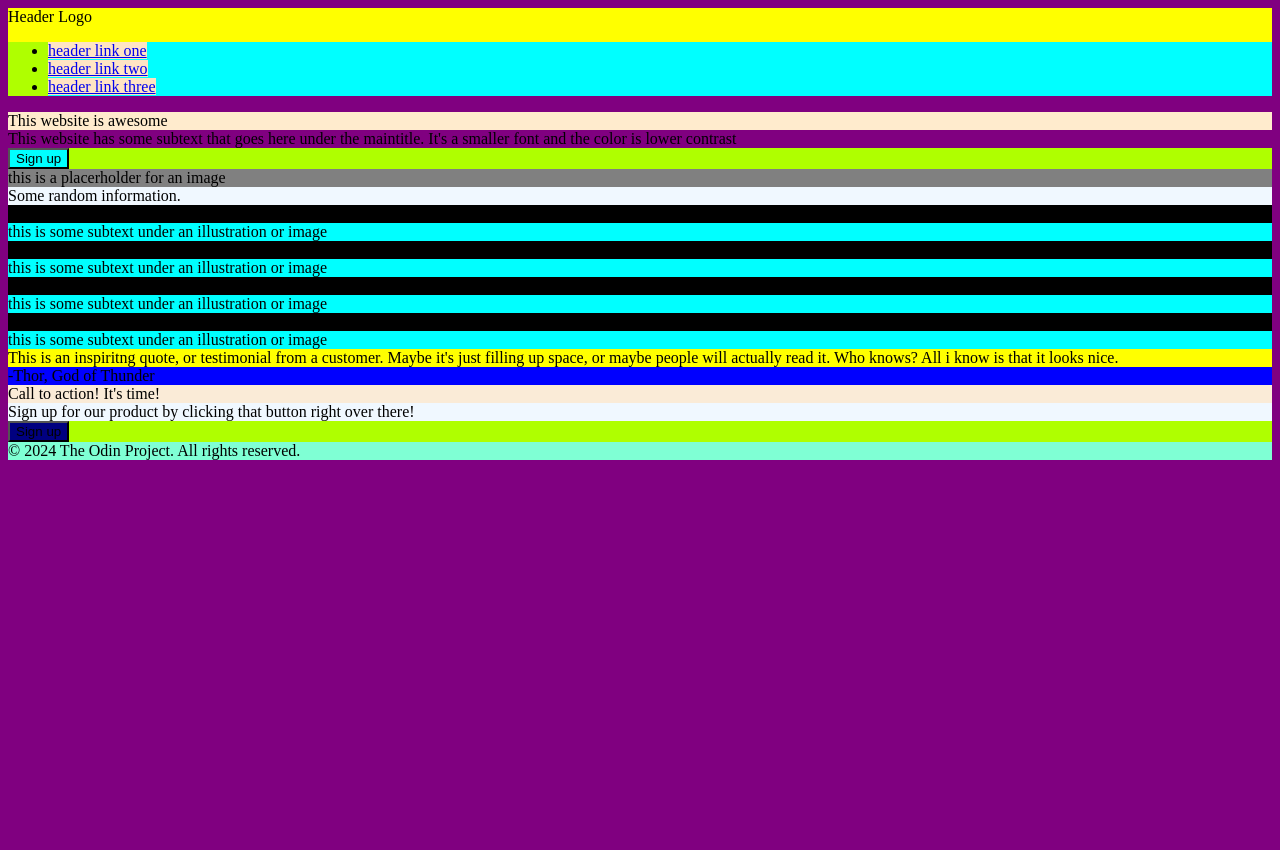
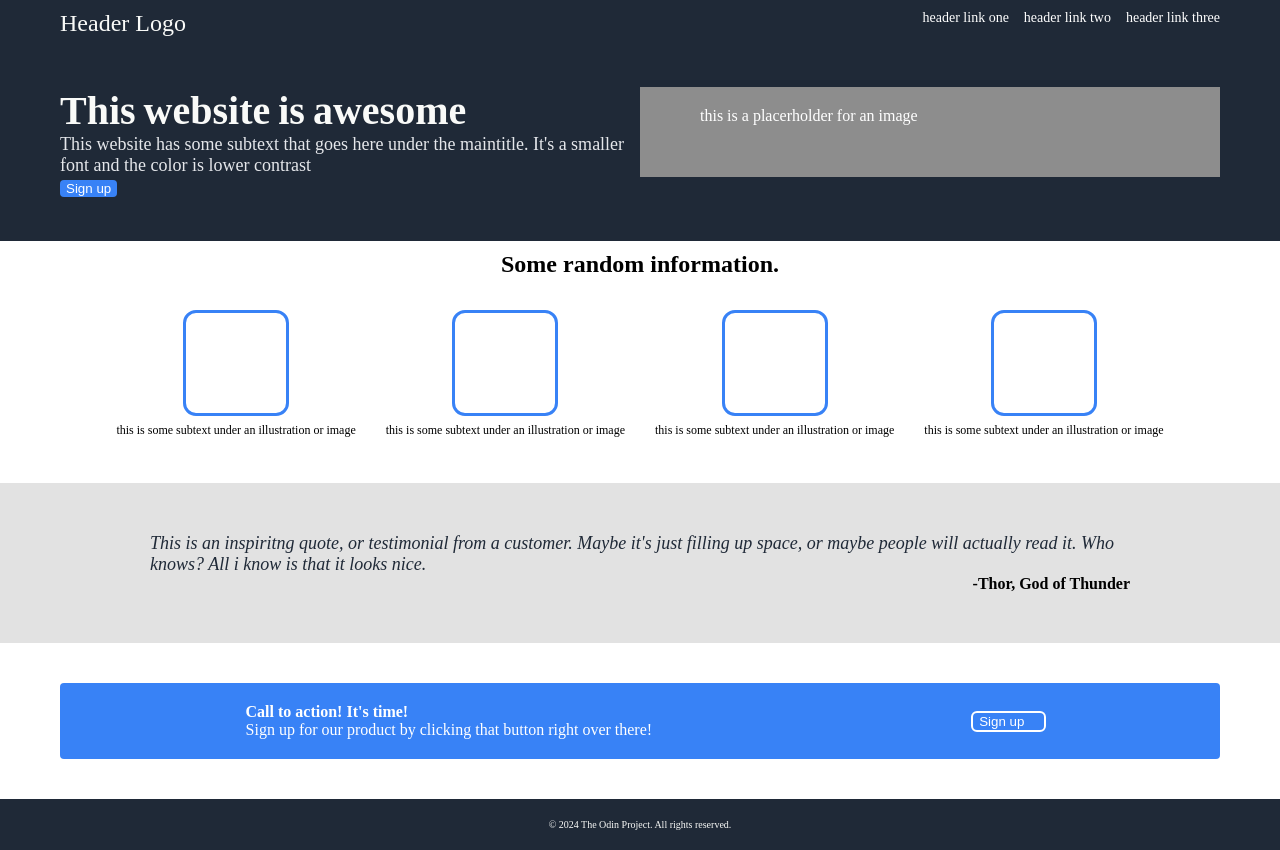
Before and after one commit to alienfunbug/odin-landing-page, a plain HTML site: page index.html in a window 1280 px wide. Before the commit the page ends 800 px from the top, so only its background shows below. Drawn offline with Linux system fonts and the light colour scheme.

Commit message:
base format of landing page complete

```diff
--- a/index.html
+++ b/index.html
@@ -7,6 +7,7 @@
     <title>Document</title>
   </head>
   <body>
+    <div class="body">
       <div class="header">
         <div>Header Logo</div>
         <ul class="header-links">
@@ -15,39 +16,47 @@
           <li><a href="#">header link three</a></li>
         </ul>
       </div>
-
       <div class="title-container">
+        <div class="title-container-left">
           <div class="title">This website is awesome</div>
           <div class="subtext">
-        This website has some subtext that goes here under the maintitle. It's a
-        smaller font and the color is lower contrast
+            This website has some subtext that goes here under the maintitle.
+            It's a smaller font and the color is lower contrast
           </div>
           <button class="signup-button">Sign up</button>
-      <div class="image-placeholder">this is a placerholder for an image</div>
         </div>
+        <div class="title-container-right">
+          <div class="image-placeholder">
+            <div class="image-placeholder-text">
+              this is a placerholder for an image
+            </div>
+          </div>
+        </div>
+      </div>
+
       <div class="main-content">
         <div class="main-content-title">Some random information.</div>
         <div class="card-container">
           <div class="card">
-          <div class="card-image">card image placerholder</div>
+            <div class="card-image"></div>
             <div class="card-text">
               this is some subtext under an illustration or image
             </div>
           </div>
           <div class="card">
-          <div class="card-image">card image placerholder</div>
+            <div class="card-image"></div>
             <div class="card-text">
               this is some subtext under an illustration or image
             </div>
           </div>
           <div class="card">
-          <div class="card-image">card image placerholder</div>
+            <div class="card-image"></div>
             <div class="card-text">
               this is some subtext under an illustration or image
             </div>
           </div>
           <div class="card">
-          <div class="card-image">card image placerholder</div>
+            <div class="card-image"></div>
             <div class="card-text">
               this is some subtext under an illustration or image
             </div>
@@ -57,9 +66,9 @@
 
       <div class="sub-content">
         <div class="inspiring-quote">
-        This is an inspiritng quote, or testimonial from a customer. Maybe it's
-        just filling up space, or maybe people will actually read it. Who knows?
-        All i know is that it looks nice.
+          This is an inspiritng quote, or testimonial from a customer. Maybe
+          it's just filling up space, or maybe people will actually read it. Who
+          knows? All i know is that it looks nice.
         </div>
         <div class="quote-author">-Thor, God of Thunder</div>
       </div>
@@ -69,12 +78,16 @@
           <div class="call-to-action-subtext">
             Sign up for our product by clicking that button right over there!
           </div>
+
         </div>
         <button class="call-to-action-button">Sign up</button>
       </div>
 
       <div class="footer">
-      <div class="copyright">© 2024 The Odin Project. All rights reserved.</div>
+        <div class="copyright">
+          © 2024 The Odin Project. All rights reserved.
+        </div>
+      </div>
     </div>
   </body>
 </html>
--- a/styles.css
+++ b/styles.css
@@ -1,91 +1,207 @@
-body{
-    background-color:	#800080 ;
+body {
+  display: flex;
+  margin: 0px;
+  padding: 0px;
 }
 
-.header{
-    background-color: #FFFF00;
+.body {
+
+  display: flex;
+  flex-grow: 1;
+  flex-direction: column;
 }
 
-.header-links{
-    background-color: #AFFF00;
+.header {
+  display: flex;
+  justify-content: space-between;
+  background-color: #1f2937;
+  color: #f9faf8;
+padding:10px 60px;
+  font-size: 24px;
+
 }
 
-ul{
-    background-color: #000080;
+.header-links {
+  display: flex;
+  gap: 15px;
+  margin: 0;
+  font-size: 14px;
 }
 
-li{
-    background-color: #00FFFF;
-}
-a{
-    background-color: bisque;
+ul {
+  list-style-type: none;
 }
 
-.title-container {
-    background-color: #AFFF00;
+li {
+}
+a {
+  text-decoration: none;
+  color: white;
 }
 
-.title{
-    background-color: blanchedalmond;
+/* section two of page */
+.title-container {
+  min-width: 50%;
+
+  display: flex;
+  padding: 40px 60px;
+  background-color: #1f2937;
 }
 
-.subtext{
-
-    background-color: #800080;
+.title-container-left {
+  display: flex;
+  flex-direction: column;
+  width: 50%;
 }
 
-.signup-button{
-    background-color: #00FFFF;
+.title-container-right {
+  width: 50%;
+  flex-grow:1;
 }
 
-.image-placeholder{
-    background-color: gray;
+.title {
+  font-size: 40px;
+  font-weight: 900;
+  color: #f9faf8;
+  word-spacing: -2px;
 }
 
-.main-content{
-    background-color: #00FFFF;
+.subtext {
+  font-size: 18px;
+  color: #e5e7eb;
 }
 
-.main-content-title{
-    background-color: aliceblue;
+.signup-button {
+  background-color: #3882f6;
+  border-radius: 4px;
+  border: none;
+  align-self: self-start;
+  color: white;
+  margin: 4px 0px;
 }
 
-.card-container{
-    background-color: white;
-}
-.card{
-    background-color: gray;
-}
-.card-image{background-color: black;}
-.card-text{
-    background-color: aqua;
+.image-placeholder {
+  display: flex;
+  background-color: #8d8d8d;
+  padding: 20px 60px;
+  min-width: 100px;
+  min-height: 50px;
 }
 
-.sub-content{background-color: chartreuse;}
-
-.inspiring-quote{
-    background-color: #FFFF00;
-}
-.quote-author{background-color: blue;}
-
-.bottom-content-container{
-    background-color: #AFFF00;
-}
-.bottom-content{
-    background-color: #FFA003;
-}
-.call-to-action{ background-color: antiquewhite;}
-
-.call-to-action-subtext{
-background-color: aliceblue;
-}
-.call-to-action-button{
-    background-color: #000080;
+.image-placeholder-text {
+  color: white;
+  text-align: center;
 }
 
-.footer{
-    background-color: gray;
+.main-content {
+  background-color: white;
+  display: flex;
+  flex-direction: column;
+  padding: 0 0 20px 0;
 }
-.copyright{
-    background-color: aquamarine;
+
+.main-content-title {
+  text-align: center;
+  font-weight: 600;
+  font-size: 24px;
+  padding: 10px 0;
 }
+
+.card-container {
+  background-color: white;
+  display: flex;
+  flex-grow: 1;
+  justify-content: center;
+  padding: 10px 40px;
+}
+.card {
+  display: flex;
+  flex-direction: column;
+  /*align-content: center;*/
+  justify-content: space-around;
+  align-items:center;
+  gap: 10px;
+  padding: 15px;
+  text-align: center;
+}
+.card-image {
+  background: white;
+  width: 100px;
+  height: 100px;
+  border-radius: 10px;
+  outline: 3px solid #3882f6;
+}
+.card-text {
+  font-size: 12px;
+}
+
+.sub-content {
+  background-color: #e2e2e2;
+  display: flex;
+  flex-direction: column;
+  padding: 50px 150px;
+align-self: center;
+
+}
+
+.inspiring-quote {
+  font-style: italic;
+  font-weight: 300;
+  color: #1f2937;
+  font-size: 18px;
+
+}
+.quote-author {
+  font-weight: 600;
+  text-align: end;
+}
+
+.bottom-content-container {
+
+  background-color: #3882f6;
+  border-radius: 4px;
+  display: flex;
+  margin: 40px 60px;
+  padding:0 20px;
+  justify-content: space-around;
+  align-content: center;
+}
+.bottom-content {
+  padding: 20px 10px;
+  border-radius: 15px;
+}
+.call-to-action {
+  background-color: #3882f6;
+  color: white;
+  font-weight: 600;
+}
+
+.call-to-action-subtext {
+  background-color: #3882f6;
+  color: white;
+}
+.call-to-action-button {
+  align-self: center;
+  background-color: #3882f6;
+  border-radius: 4px;
+  border: none;
+  color: white;
+  outline: 2px solid white;
+  margin: 4px 0px;
+  padding-right: 20px;
+}
+
+.footer {
+    display: flex;
+    justify-content: space-around;
+    font-size: 10px;
+    background-color: #1f2937;
+    color: #f9faf8;
+    padding: 20px;
+    flex-grow:1;
+
+
+}
+.copyright {
+
+}
```
Lines whose indentation alone changed are shown as unchanged.
